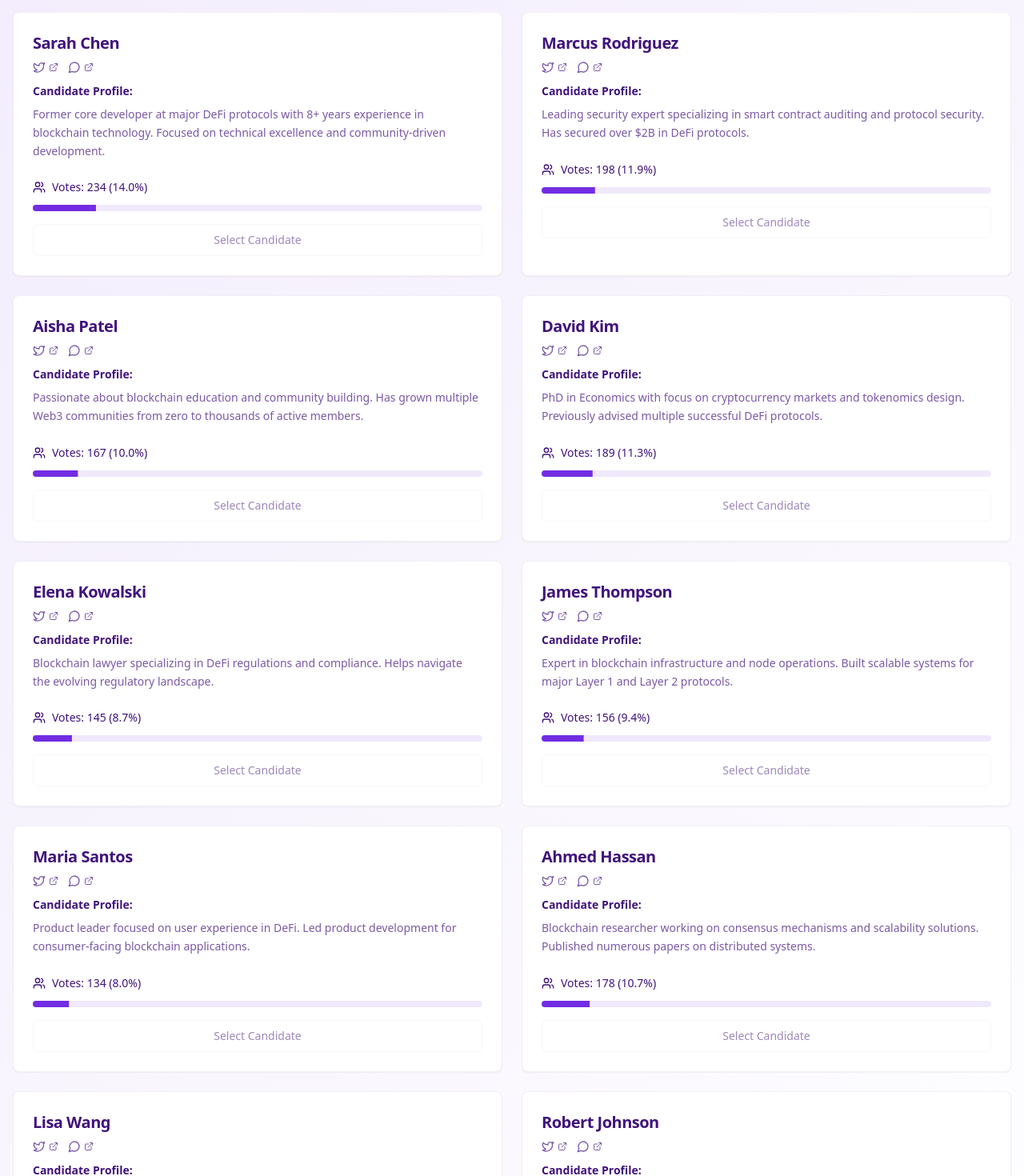
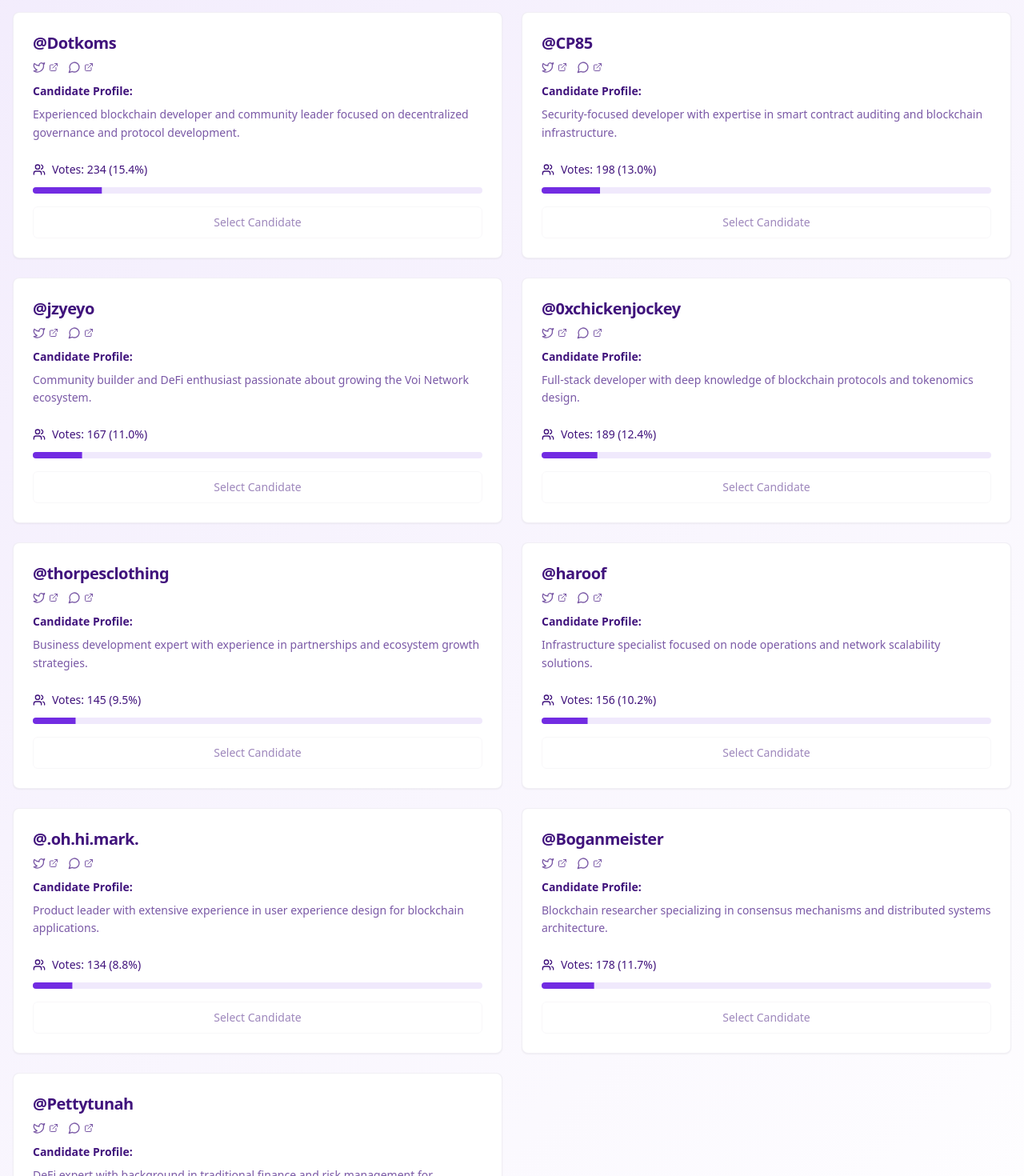
Before and after one commit to NautilusOSS/vgov, a React (Vite) app: page / in a window 1280 px wide. Shown: the part 720-2190 px from the top of the page at 80% size. Built offline with nearby package versions, Linux system fonts and the light colour scheme; the HTML template or start-up script is replaced by a standard one.

Commit message:
Update candidate names

```diff
--- a/src/pages/Index.tsx
+++ b/src/pages/Index.tsx
@@ -13,83 +13,75 @@ import { Search, Filter } from 'lucide-react';
 const mockCandidates = [
   {
     id: '1',
-    name: 'Sarah Chen',
-    description: 'Former core developer at major DeFi protocols with 8+ years experience in blockchain technology. Focused on technical excellence and community-driven development.',
+    name: '@Dotkoms',
+    description: 'Experienced blockchain developer and community leader focused on decentralized governance and protocol development.',
     votes: 234,
-    twitterUrl: 'https://twitter.com/sarahchen_dev',
-    discordUrl: 'https://discord.gg/sarahchen'
+    twitterUrl: 'https://twitter.com/Dotkoms',
+    discordUrl: 'https://discord.gg/dotkoms'
   },
   {
     id: '2',
-    name: 'Marcus Rodriguez',
-    description: 'Leading security expert specializing in smart contract auditing and protocol security. Has secured over $2B in DeFi protocols.',
+    name: '@CP85',
+    description: 'Security-focused developer with expertise in smart contract auditing and blockchain infrastructure.',
     votes: 198,
-    twitterUrl: 'https://twitter.com/marcus_security',
-    discordUrl: 'https://discord.gg/marcusrodriguez'
+    twitterUrl: 'https://twitter.com/CP85',
+    discordUrl: 'https://discord.gg/cp85'
   },
   {
     id: '3',
-    name: 'Aisha Patel',
-    description: 'Passionate about blockchain education and community building. Has grown multiple Web3 communities from zero to thousands of active members.',
+    name: '@jzyeyo',
+    description: 'Community builder and DeFi enthusiast passionate about growing the Voi Network ecosystem.',
     votes: 167,
-    twitterUrl: 'https://twitter.com/aisha_web3',
-    discordUrl: 'https://discord.gg/aishapatel'
+    twitterUrl: 'https://twitter.com/jzyeyo',
+    discordUrl: 'https://discord.gg/jzyeyo'
   },
   {
     id: '4',
-    name: 'David Kim',
-    description: 'PhD in Economics with focus on cryptocurrency markets and tokenomics design. Previously advised multiple successful DeFi protocols.',
+    name: '@0xchickenjockey',
+    description: 'Full-stack developer with deep knowledge of blockchain protocols and tokenomics design.',
     votes: 189,
-    twitterUrl: 'https://twitter.com/david_tokenomics',
-    discordUrl: 'https://discord.gg/davidkim'
+    twitterUrl: 'https://twitter.com/0xchickenjockey',
+    discordUrl: 'https://discord.gg/0xchickenjockey'
   },
   {
     id: '5',
-    name: 'Elena Kowalski',
-    description: 'Blockchain lawyer specializing in DeFi regulations and compliance. Helps navigate the evolving regulatory landscape.',
+    name: '@thorpesclothing',
+    description: 'Business development expert with experience in partnerships and ecosystem growth strategies.',
     votes: 145,
-    twitterUrl: 'https://twitter.com/elena_defilaw',
-    discordUrl: 'https://discord.gg/elenakowalski'
+    twitterUrl: 'https://twitter.com/thorpesclothing',
+    discordUrl: 'https://discord.gg/thorpesclothing'
   },
   {
     id: '6',
-    name: 'James Thompson',
-    description: 'Expert in blockchain infrastructure and node operations. Built scalable systems for major Layer 1 and Layer 2 protocols.',
+    name: '@haroof',
+    description: 'Infrastructure specialist focused on node operations and network scalability solutions.',
     votes: 156,
-    twitterUrl: 'https://twitter.com/james_infra',
-    discordUrl: 'https://discord.gg/jamesthompson'
+    twitterUrl: 'https://twitter.com/haroof',
+    discordUrl: 'https://discord.gg/haroof'
   },
   {
     id: '7',
-    name: 'Maria Santos',
-    description: 'Product leader focused on user experience in DeFi. Led product development for consumer-facing blockchain applications.',
+    name: '@.oh.hi.mark.',
+    description: 'Product leader with extensive experience in user experience design for blockchain applications.',
     votes: 134,
-    twitterUrl: 'https://twitter.com/maria_ux',
-    discordUrl: 'https://discord.gg/mariasantos'
+    twitterUrl: 'https://twitter.com/.oh.hi.mark.',
+    discordUrl: 'https://discord.gg/ohhimark'
   },
   {
     id: '8',
-    name: 'Ahmed Hassan',
-    description: 'Blockchain researcher working on consensus mechanisms and scalability solutions. Published numerous papers on distributed systems.',
+    name: '@Boganmeister',
+    description: 'Blockchain researcher specializing in consensus mechanisms and distributed systems architecture.',
     votes: 178,
-    twitterUrl: 'https://twitter.com/ahmed_research',
-    discordUrl: 'https://discord.gg/ahmedhassan'
+    twitterUrl: 'https://twitter.com/Boganmeister',
+    discordUrl: 'https://discord.gg/boganmeister'
   },
   {
     id: '9',
-    name: 'Lisa Wang',
-    description: 'Business development expert with track record of growing blockchain startups. Specialized in partnerships and ecosystem development.',
+    name: '@Pettytunah',
+    description: 'DeFi expert with background in traditional finance and risk management for decentralized protocols.',
     votes: 123,
-    twitterUrl: 'https://twitter.com/lisa_bizdev',
-    discordUrl: 'https://discord.gg/lisawang'
-  },
-  {
-    id: '10',
-    name: 'Robert Johnson',
-    description: 'Former traditional finance executive turned DeFi expert. Specialized in treasury management and risk assessment for DAOs.',
-    votes: 142,
-    twitterUrl: 'https://twitter.com/robert_defi',
-    discordUrl: 'https://discord.gg/robertjohnson'
+    twitterUrl: 'https://twitter.com/Pettytunah',
+    discordUrl: 'https://discord.gg/pettytunah'
   }
 ];
 
```
